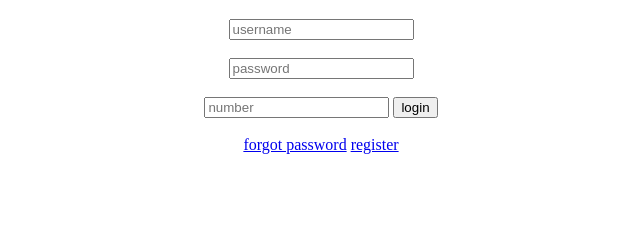
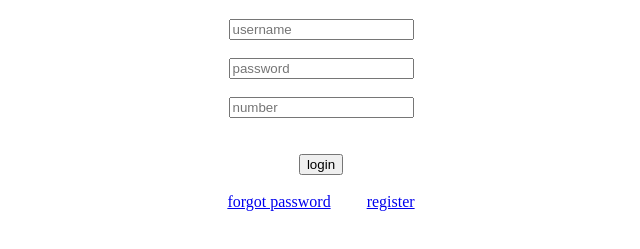
Before and after one commit to Sai-bhavani123/css-day2, a plain HTML site: page html/task8/login.html in a window 1280 px wide. Shown: the part 61-310 px from the top of the page, without its empty margins (319-959 px from the left). Drawn offline with Linux system fonts and the light colour scheme.

Commit message:
Update login.html

```diff
--- a/html/task8/login.html
+++ b/html/task8/login.html
@@ -15,11 +15,11 @@
     <label for="password"></label>
     <input type="password" id="password" name="password"  pattern=(?=.*[a-z])(?=.*[A-Z])(?=.*[0-9]).{8,16}  title="please enter the 1 small 1cap 1number 1 special char"placeholder="password" required><br><br>
 
-   <input type="" id="number" password="password"pattern="\+91[6789][0-9]+{9}" title="please enter the india" placeholder="number">
+   <input type="" id="number" password="password"pattern="\+91[6789][0-9]+{9}" title="please enter the india" placeholder="number"><br><br><br>
 
    <input type="submit" value="login"><br><br></a></form>
 <a href="./forgot.html">forgot password</a>
-
+&nbsp;&nbsp;&nbsp;&nbsp;&nbsp;&nbsp;&nbsp;
 
 
 
```
